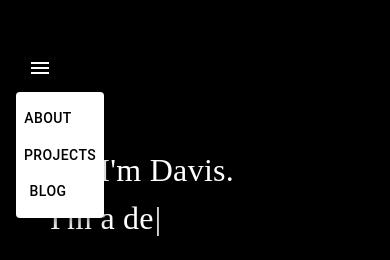
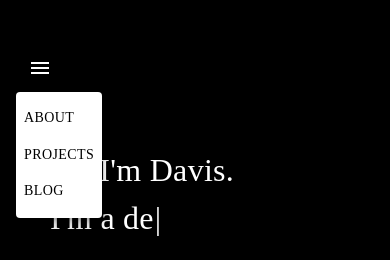
Before and after one commit to cinarteker/portfolio, a React (Create React App) app in the folder client/: page / in a window 390 px wide. Both pictures are taken after a click on the button 40 px from the left and 68 px from the top of the page. Shown: the top 260 px of the page. Built offline with nearby package versions, Linux system fonts and the light colour scheme.

Commit message:
chore: fix navbar mobile menu links

```diff
--- a/client/src/components/Navbar.jsx
+++ b/client/src/components/Navbar.jsx
@@ -127,14 +127,24 @@ function ResponsiveAppBar() {
               >
                 <Button
                   sx={{
+                    width: '100%',
+                    fontFamily: 'Montserrat',
+                    fontWeight: 'light',
                     color: 'inherit',
                     '&:hover': {
+                      backgroundColor: 'lightGray',
                       color: 'black',
-                      transition: 'background-color 1.0s ease-in-out',
+                      transition: 'background-color 0.5s ease-in-out',
                     },
+                    '& .text-left': {  // <--- Target the child class for text alignment
+                      textAlign: 'left',
+                      width: '100%',
+                    }
                   }}
                 >
-                  {page[0]}
+                    <div className="text-left">  {/* <-- This div wraps your text */}
+                      {page[0]}
+                    </div>
                 </Button>
               </Link>
               ))}
```
